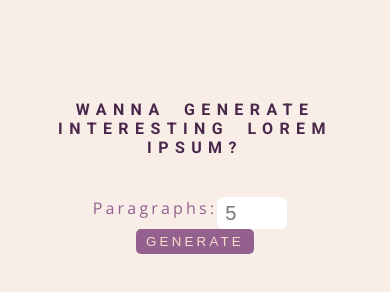
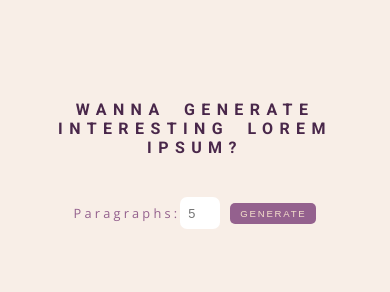
Before and after one commit to Jaynimi/Lorem-Generator, a plain HTML site: page index.html in a window 390 px wide. Drawn offline with nearby package versions, Linux system fonts and the light colour scheme.

Commit message:
VSCode fixes

```diff
--- a/app.js
+++ b/app.js
@@ -11,3 +11,7 @@ I just told you! You've killed me! Fry! Quit doing the right thing, you jerk! Mi
   `Man braid celiac synth freegan readymade, pitchfork fam salvia waistcoat lomo bitters gentrify four loko. Pitchfork semiotics post-ironic vegan. Tofu meditation microdosing hashtag semiotics venmo. Flexitarian vape tilde taiyaki. Prism poutine farm-to-table, messenger bag vegan taxidermy tattooed sartorial squid jean shorts fixie selvage trust fund vape.`,
   `Rutters Plate Fleet boom chandler Brethren of the Coast handsomely lookout marooned brigantine knave. Buccaneer gangway jack rum loot spyglass line Jack Tar fore gaff. Gaff topmast scuttle ballast swab draught measured fer yer chains dance the hempen jig Chain Shot yardarm.`,
 ];
+
+const form = document.querySelector(".lorem-form");
+const amount = document.getElementById("amount");
+const result = document.querySelector(".lorem-text");
--- a/styles.css
+++ b/styles.css
@@ -34,8 +34,9 @@ form {
   padding-top: 20px;
   text-align: center;
   display: flex;
-  flex-wrap: wrap;
+  /* flex-wrap: wrap; */
   justify-content: center;
+  place-items: center;
 }
 
 form label {
@@ -51,6 +52,7 @@ form input {
   padding: 0 8px;
   font-size: 1.25rem;
   margin-right: 10px;
+  color: #49274a;
 }
 
 form button {
@@ -65,9 +67,32 @@ form button {
 }
 
 
+/* Making It Responsive */
 @media screen and (max-width: 1170px) {
   section h3 {
     font-size: 1.3rem;
+  }
+}
+
+@media screen and (max-width: 470px) {
+  section h3 {
+    font-size: 1.15rem;
+  }
+
+  form label {
+    font-size: 0.92rem;
+    letter-spacing: 0.3rem;
+  }
+
+  form input {
+    width: 55px;
+    padding: 2px 8px;
+    font-size: 0.92rem;
+  }
+
+  form button {
+    font-size: 0.65rem;
+    letter-spacing: 0.2rem;
   }
 }
 
@@ -77,7 +102,19 @@ form button {
   }
 
   form label {
-    font-size: 1rem;
+    font-size: 0.8rem;
     letter-spacing: 0.2rem;
   }
+
+  form input {
+    width: 40px;
+    padding: 0 8px;
+    font-size: 0.8rem;
+    margin-right: 10px;
+  }
+
+  form button {
+    font-size: 0.6rem;
+    letter-spacing: 0.11rem;
+  }
 }
```
